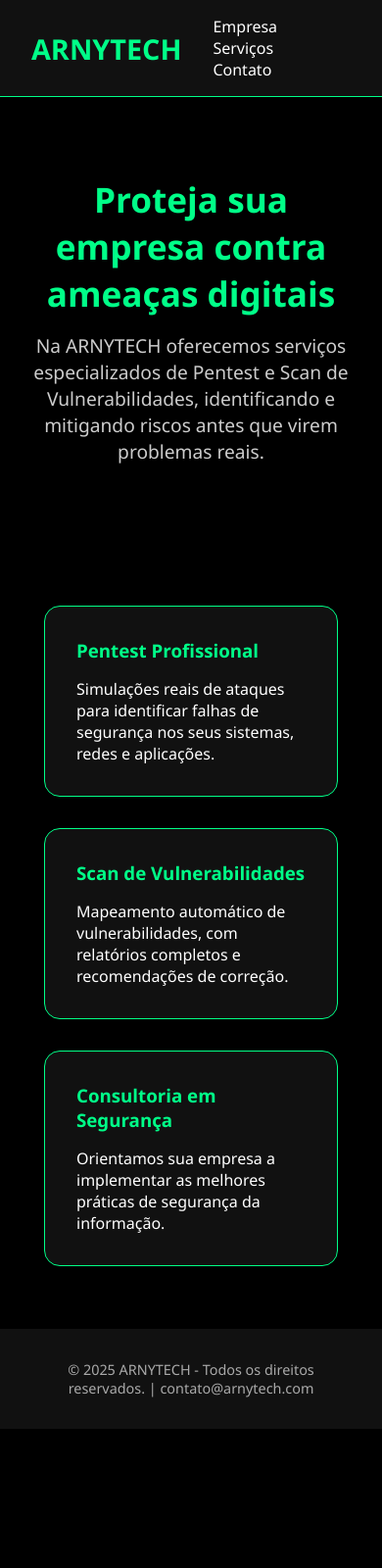
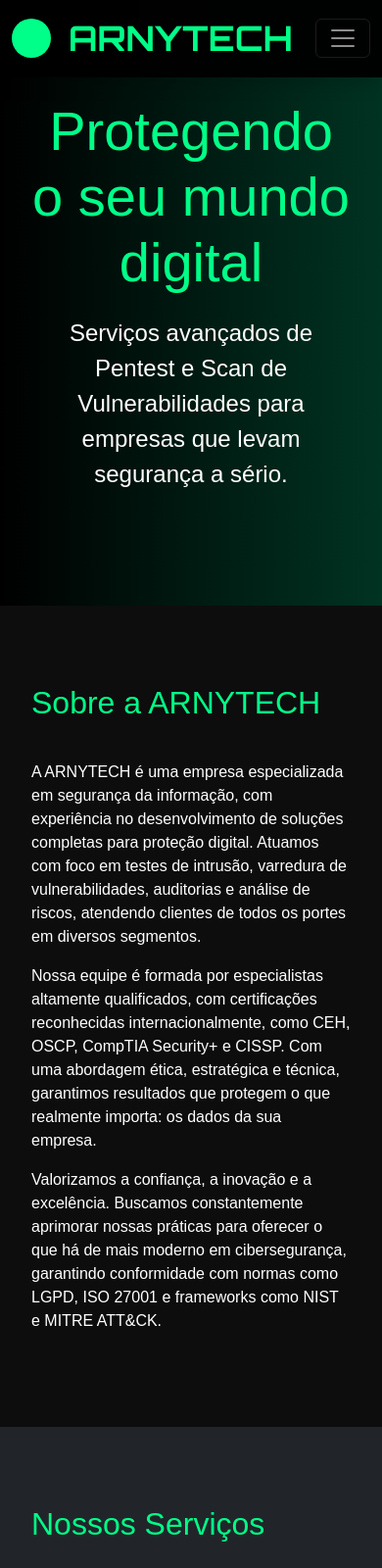
Before and after one commit to arny-tech/main, a plain HTML site: page index.html in a window 390 px wide. Shown: the top 1600 px of the page at 98% size. Before the commit the page ends 1458 px from the top, so only its background shows below. Drawn offline with nearby package versions, Linux system fonts and the light colour scheme.

Commit message:
Update index.html

```diff
--- a/index.html
+++ b/index.html
@@ -1,152 +1,219 @@
 <!DOCTYPE html>
 <html lang="pt-br">
+
 <head>
-  <meta charset="UTF-8" />
-  <meta name="viewport" content="width=device-width, initial-scale=1.0" />
+    <meta charset="UTF-8">
+    <meta name="viewport" content="width=device-width, initial-scale=1.0">
     <title>ARNYTECH - Segurança Cibernética</title>
+    <link rel="stylesheet" href="https://cdn.jsdelivr.net/npm/bootstrap@5.3.0/dist/css/bootstrap.min.css">
+    <link rel="preconnect" href="https://fonts.googleapis.com">
+    <link rel="preconnect" href="https://fonts.gstatic.com" crossorigin>
+    <link href="https://fonts.googleapis.com/css2?family=Orbitron:wght@700&display=swap" rel="stylesheet">
+    <script src="https://kit.fontawesome.com/a2e8a1c4db.js" crossorigin="anonymous"></script>
     <style>
-    :root {
-      --bg-color: #000;
-      --primary-color: #00ff88;
-      --text-color: #fff;
-      --accent-color: #111;
+        body {
+            background-color: #0d0d0d;
+            color: #ffffff;
+            font-family: 'Arial', sans-serif;
         }
 
-    * {
-      margin: 0;
-      padding: 0;
-      box-sizing: border-box;
-      font-family: 'Segoe UI', Tahoma, Geneva, Verdana, sans-serif;
+        .navbar {
+            background-color: rgba(0, 0, 0, 0.95);
         }
 
-    body {
-      background-color: var(--bg-color);
-      color: var(--text-color);
-    }
-
-    header {
-      background-color: var(--accent-color);
-      padding: 1rem 2rem;
-      display: flex;
-      justify-content: space-between;
-      align-items: center;
-      border-bottom: 1px solid var(--primary-color);
-    }
-
-    .logo {
-      font-size: 1.8rem;
-      color: var(--primary-color);
-      font-weight: bold;
-    }
-
-    nav a {
-      margin-left: 2rem;
-      text-decoration: none;
-      color: var(--text-color);
-      transition: color 0.3s;
-    }
-
-    nav a:hover {
-      color: var(--primary-color);
+        .brand-font {
+            font-family: 'Orbitron', sans-serif;
+            font-size: 2.2rem;
+            color: #00ff88;
         }
 
         .hero {
-      padding: 5rem 2rem;
+            background: linear-gradient(to right, #000000, #003322);
+            padding: 100px 20px;
             text-align: center;
         }
 
         .hero h1 {
-      font-size: 3rem;
-      margin-bottom: 1rem;
-      color: var(--primary-color);
+            font-size: 3.5rem;
+            color: #00ff88;
         }
 
         .hero p {
-      font-size: 1.2rem;
-      color: #ccc;
-      max-width: 700px;
-      margin: 0 auto;
+            font-size: 1.5rem;
+            margin-top: 20px;
         }
 
-    .services {
-      display: flex;
-      flex-wrap: wrap;
-      justify-content: center;
-      gap: 2rem;
-      padding: 4rem 2rem;
+        section {
+            padding: 80px 20px;
         }
 
-    .service-card {
-      background-color: var(--accent-color);
-      border: 1px solid var(--primary-color);
-      padding: 2rem;
-      border-radius: 1rem;
-      width: 300px;
-      transition: transform 0.3s, box-shadow 0.3s;
+        .section-title {
+            color: #00ff88;
+            margin-bottom: 40px;
+            font-size: 2rem;
         }
 
-    .service-card:hover {
-      transform: translateY(-5px);
-      box-shadow: 0 0 20px var(--primary-color);
+        .service-box {
+            border: 1px solid #00ff88;
+            border-radius: 12px;
+            padding: 30px;
+            transition: all 0.3s ease;
+            background-color: #111;
         }
 
-    .service-card h3 {
-      color: var(--primary-color);
-      margin-bottom: 1rem;
+        .service-box:hover {
+            background-color: #002211;
+            transform: scale(1.03);
         }
 
         footer {
-      background-color: #111;
-      padding: 2rem;
+            background-color: #000000;
+            padding: 30px;
             text-align: center;
-      color: #aaa;
-      font-size: 0.9rem;
+            color: #999999;
         }
 
-    @media (max-width: 768px) {
-      .hero h1 {
-        font-size: 2.2rem;
+        .logo-placeholder {
+            width: 40px;
+            height: 40px;
+            background-color: #00ff88;
+            border-radius: 50%;
+            display: inline-block;
+            margin-right: 10px;
         }
 
-      .services {
-        flex-direction: column;
-        align-items: center;
-      }
+        .nav-link {
+            font-size: 1.1rem;
         }
     </style>
 </head>
+
 <body>
-  <header>
-    <div class="logo">ARNYTECH</div>
-    <nav>
-      <a href="#empresa">Empresa</a>
-      <a href="#servicos">Serviços</a>
-      <a href="#contato">Contato</a>
+    <!-- Navbar -->
+    <nav class="navbar navbar-expand-lg navbar-dark fixed-top shadow">
+        <div class="container">
+            <a class="navbar-brand d-flex align-items-center" href="#">
+                <div class="logo-placeholder"></div>
+                <span class="brand-font ms-2">ARNYTECH</span>
+            </a>
+            <button class="navbar-toggler" type="button" data-bs-toggle="collapse" data-bs-target="#navbarNav">
+                <span class="navbar-toggler-icon"></span>
+            </button>
+            <div class="collapse navbar-collapse" id="navbarNav">
+                <ul class="navbar-nav ms-auto">
+                    <li class="nav-item"><a class="nav-link" href="#sobre">Sobre</a></li>
+                    <li class="nav-item"><a class="nav-link" href="#servicos">Serviços</a></li>
+                    <li class="nav-item"><a class="nav-link" href="#clientes">Clientes</a></li>
+                    <li class="nav-item"><a class="nav-link" href="#contato">Contato</a></li>
+                </ul>
+            </div>
+        </div>
     </nav>
-  </header>
 
-  <section class="hero">
-    <h1>Proteja sua empresa contra ameaças digitais</h1>
-    <p>Na ARNYTECH oferecemos serviços especializados de Pentest e Scan de Vulnerabilidades, identificando e mitigando riscos antes que virem problemas reais.</p>
+    <!-- Hero -->
+    <div class="hero">
+        <div class="container">
+            <h1>Protegendo o seu mundo digital</h1>
+            <p>Serviços avançados de Pentest e Scan de Vulnerabilidades para empresas que levam segurança a sério.</p>
+        </div>
+    </div>
+
+    <!-- Sobre -->
+    <section id="sobre">
+        <div class="container">
+            <h2 class="section-title">Sobre a ARNYTECH</h2>
+            <p>A ARNYTECH é uma empresa especializada em segurança da informação, com experiência no desenvolvimento de soluções completas para proteção digital. Atuamos com foco em testes de intrusão, varredura de vulnerabilidades, auditorias e análise de riscos, atendendo clientes de todos os portes em diversos segmentos.</p>
+            <p>Nossa equipe é formada por especialistas altamente qualificados, com certificações reconhecidas internacionalmente, como CEH, OSCP, CompTIA Security+ e CISSP. Com uma abordagem ética, estratégica e técnica, garantimos resultados que protegem o que realmente importa: os dados da sua empresa.</p>
+            <p>Valorizamos a confiança, a inovação e a excelência. Buscamos constantemente aprimorar nossas práticas para oferecer o que há de mais moderno em cibersegurança, garantindo conformidade com normas como LGPD, ISO 27001 e frameworks como NIST e MITRE ATT&CK.</p>
+        </div>
     </section>
 
-  <section class="services" id="servicos">
-    <div class="service-card">
-      <h3>Pentest Profissional</h3>
-      <p>Simulações reais de ataques para identificar falhas de segurança nos seus sistemas, redes e aplicações.</p>
+    <!-- Serviços -->
+    <section id="servicos" class="bg-dark">
+        <div class="container">
+            <h2 class="section-title">Nossos Serviços</h2>
+            <div class="row g-4">
+                <div class="col-md-6">
+                    <div class="service-box h-100">
+                        <h4>Pentest Profissional</h4>
+                        <p>Testes de intrusão realizados por especialistas que simulam ataques reais, buscando identificar falhas em redes, sistemas, aplicações web, APIs e dispositivos. Entregamos relatórios executivos e técnicos, com evidências, recomendações e plano de ação.</p>
+                        <ul>
+                            <li>Caixa Preta (Black Box)</li>
+                            <li>Caixa Branca (White Box)</li>
+                            <li>Caixa Cinza (Gray Box)</li>
+                            <li>Pentest em Aplicações Web e Mobile</li>
+                            <li>Pentest Interno e Externo</li>
+                        </ul>
                     </div>
-    <div class="service-card">
-      <h3>Scan de Vulnerabilidades</h3>
-      <p>Mapeamento automático de vulnerabilidades, com relatórios completos e recomendações de correção.</p>
                 </div>
-    <div class="service-card">
-      <h3>Consultoria em Segurança</h3>
-      <p>Orientamos sua empresa a implementar as melhores práticas de segurança da informação.</p>
+                <div class="col-md-6">
+                    <div class="service-box h-100">
+                        <h4>Scan de Vulnerabilidades</h4>
+                        <p>Utilização de ferramentas automatizadas para identificar vulnerabilidades conhecidas em sistemas operacionais, servidores, dispositivos de rede e aplicações.</p>
+                        <ul>
+                            <li>Scans Autenticados e Não Autenticados</li>
+                            <li>Classificação por criticidade (CVSS)</li>
+                            <li>Scan contínuo e sob demanda</li>
+                            <li>Detecção de falhas de configuração e segurança</li>
+                        </ul>
+                    </div>
+                </div>
+                <div class="col-md-6">
+                    <div class="service-box h-100">
+                        <h4>Consultoria em Segurança</h4>
+                        <p>Planejamento, implementação e revisão de políticas de segurança, resposta a incidentes, estruturação de ambientes seguros e adequação à LGPD, ISO, NIST e frameworks internacionais.</p>
+                    </div>
+                </div>
+                <div class="col-md-6">
+                    <div class="service-box h-100">
+                        <h4>Treinamentos e Capacitação</h4>
+                        <p>Capacitação técnica e comportamental em cibersegurança para profissionais de TI, equipes de SOC e usuários em geral. Cursos presenciais e online, adaptados à realidade da empresa.</p>
+                    </div>
+                </div>
+            </div>
+        </div>
+    </section>
+
+    <!-- Clientes -->
+    <section id="clientes">
+        <div class="container">
+            <h2 class="section-title">Nossos Clientes</h2>
+            <p>Organizações de diferentes setores que confiam na ARNYTECH para garantir a segurança de seus dados e operações digitais:</p>
+            <ul>
+                <li>Empresa Alfa Tecnologia</li>
+                <li>Grupo Beta Financeiro</li>
+                <li>Hospital Gama Saúde</li>
+                <li>Instituto Delta Educacional</li>
+                <li>Startup Epsilon Digital</li>
+            </ul>
+        </div>
+    </section>
+
+    <!-- Contato -->
+    <section id="contato">
+        <div class="container text-center">
+            <h2 class="section-title">Fale Conosco</h2>
+            <p><strong>Email:</strong> <a href="mailto:contato@arnytech.com.br" class="text-success">contato@arnytech.com.br</a></p>
+            <p><strong>Telefone:</strong> <a href="tel:+5511999999999" class="text-success">(11) 99999-9999</a></p>
+            <p><strong>LinkedIn:</strong> <a href="https://www.linkedin.com/company/arnytech" class="text-success" target="_blank">linkedin.com/company/arnytech</a></p>
         </div>
     </section>
 
     <footer>
-    <p>&copy; 2025 ARNYTECH - Todos os direitos reservados. | contato@arnytech.com</p>
+        <p>&copy; 2025 ARNYTECH. Todos os direitos reservados.</p>
     </footer>
+
+    <script src="https://cdn.jsdelivr.net/npm/bootstrap@5.3.0/dist/js/bootstrap.bundle.min.js"></script>
+    <script>
+        const links = document.querySelectorAll('.nav-link');
+        links.forEach(link => {
+            link.addEventListener('click', e => {
+                e.preventDefault();
+                const target = document.querySelector(link.getAttribute('href'));
+                window.scrollTo({ top: target.offsetTop - 60, behavior: 'smooth' });
+            });
+        });
+    </script>
 </body>
+
 </html>
```
Lines whose indentation alone changed are shown as unchanged.
